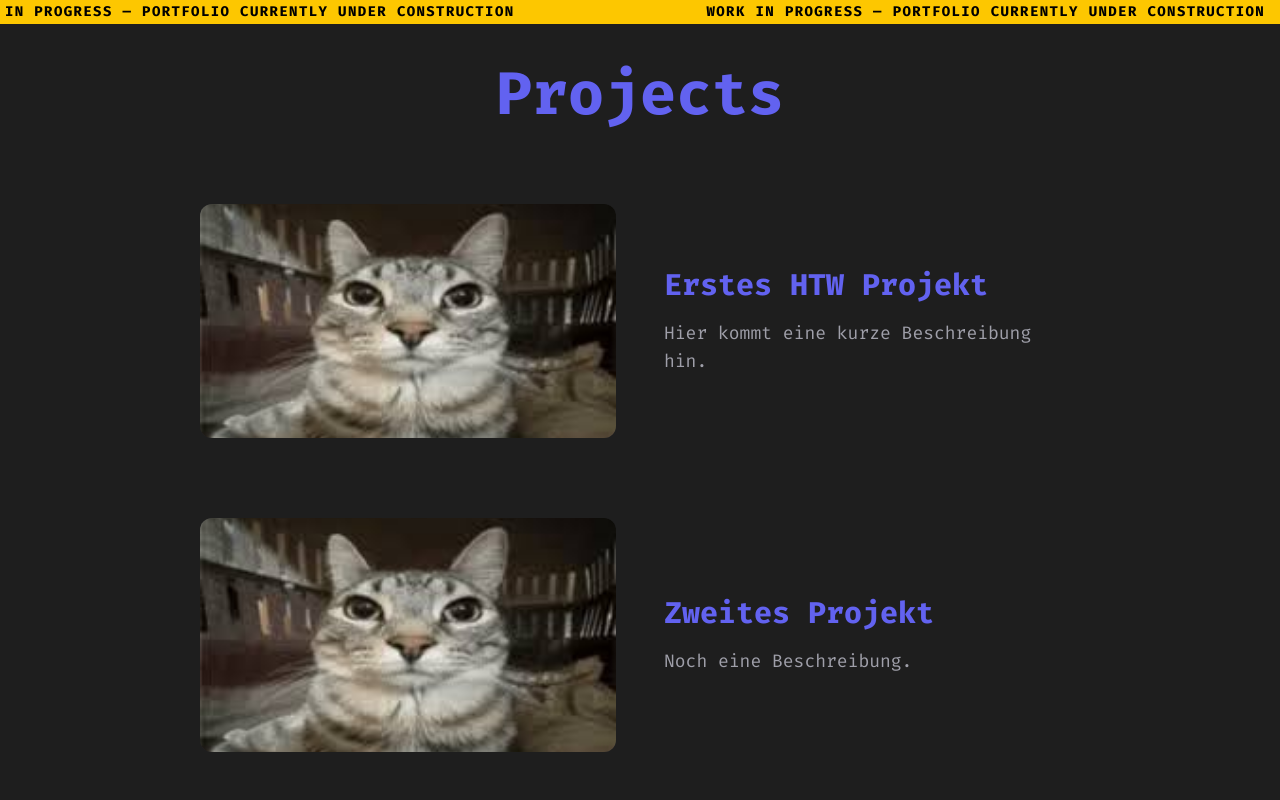
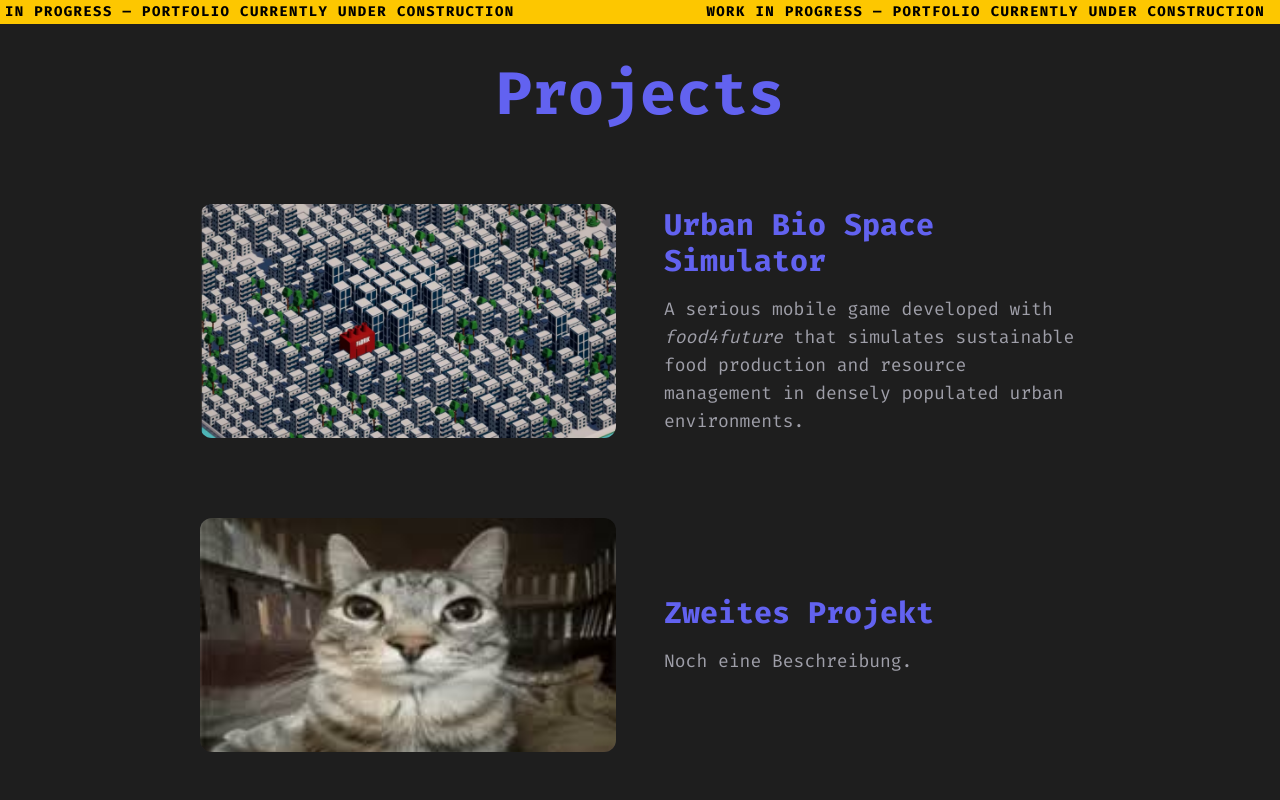
Before and after one commit to Sonic12K12/portfolio-website-nextjs, a Next.js app: page / in a window 1280 px wide. Shown: the top 800 px of the page. Built offline with nearby package versions, Linux system fonts and the light colour scheme.

Commit message:
update project details for Urban Bio Space Simulator

```diff
--- a/src/app/page.js
+++ b/src/app/page.js
@@ -3,9 +3,15 @@ import Image from "next/image";
 const projects = [
   {
     id: 1,
-    title: "Erstes HTW Projekt",
-    description: "Hier kommt eine kurze Beschreibung hin.",
-    imageUrl: "/img/placeholder.jpg",
+    title: "Urban Bio Space Simulator",
+    description: (
+      <>
+        A serious mobile game developed with <em>food4future</em> that simulates
+        sustainable food production and resource management in densely populated
+        urban environments.
+      </>
+    ),
+    imageUrl: "/img/ubss_preview_image.jpg",
   },
   {
     id: 2,
```
